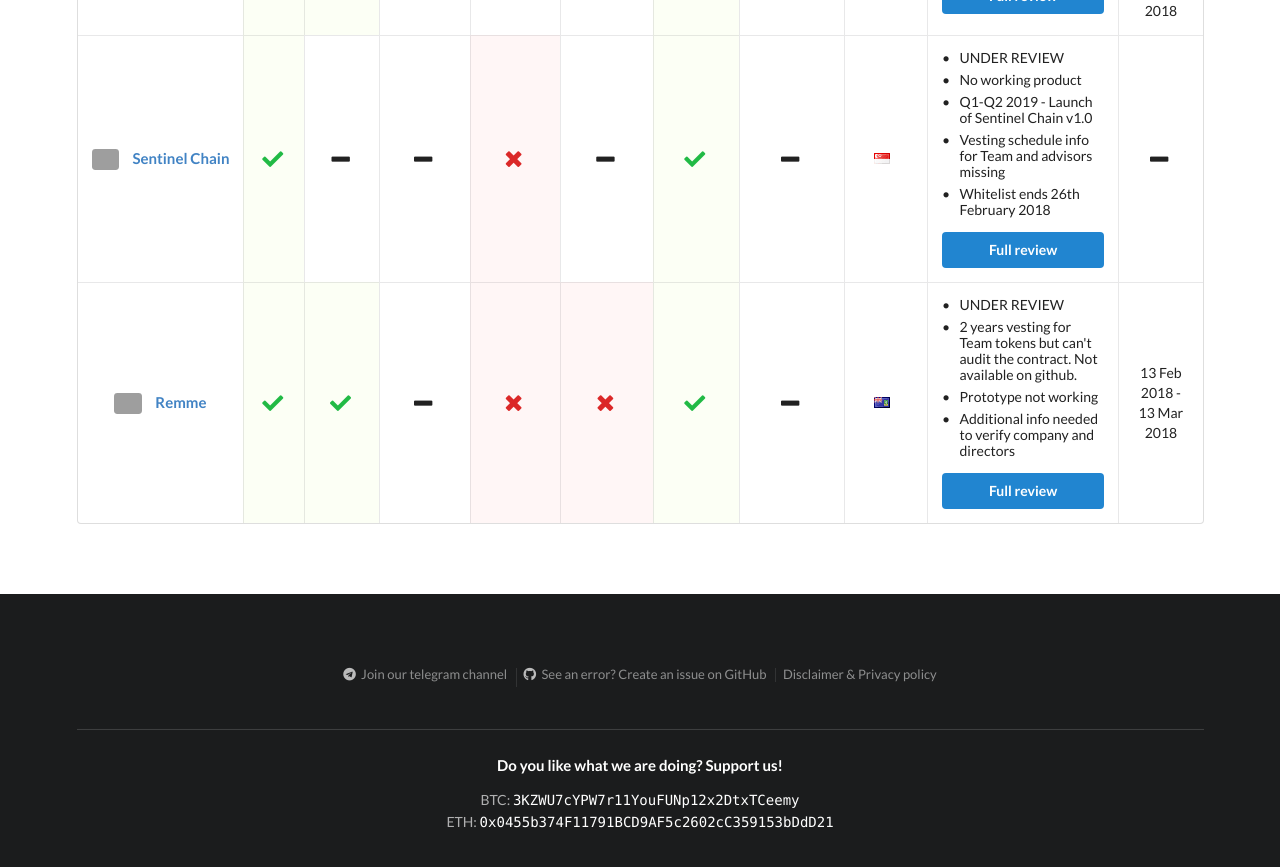
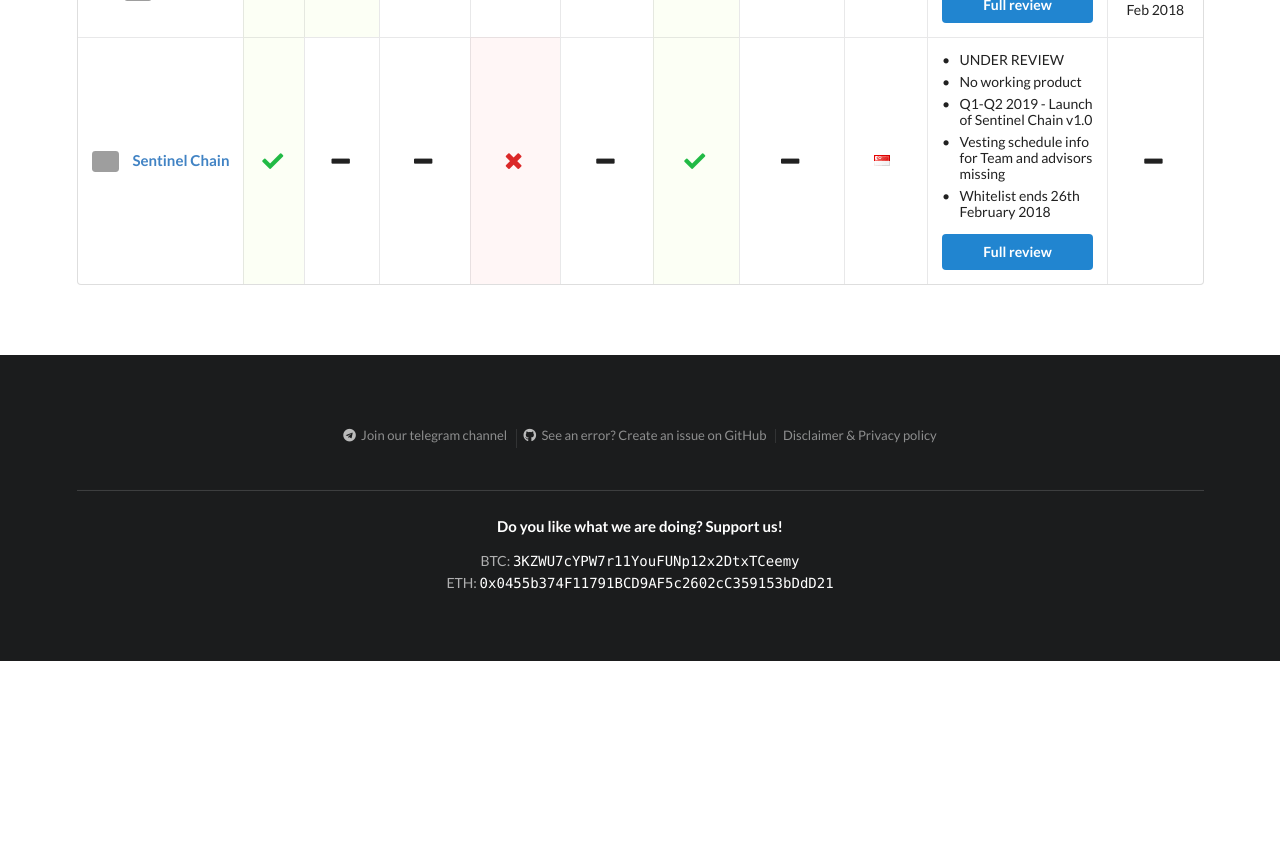
Before and after one commit to ico-check/ico-check, a Jekyll site: the page built from in-review.md, in a window 1280 px wide and 900 px high, scrolled down 917 px. Shown: the top 867 px of the window. Built offline with Jekyll 4.4.1, drawn with Linux system fonts in a browser that asks for light colours; nearby versions of some CDN libraries; after the commit the page ends 1578 px from its top, so only the background shows below that; grey boxes are pictures that could not be loaded.

Commit message:
37-remme-ico-check
Moving Remme to active and Upcoming ICOs

```diff
--- a/_data/in-review-icos.yml
+++ b/_data/in-review-icos.yml
@@ -75,24 +75,3 @@
   ico_end_date:
   safe:
   issue_url: https://github.com/ico-check/ico-check/issues/49
-
-- name: Remme
-  image: https://i.imgur.com/imj7JQL.jpg
-  url: https://tokensale.remme.io
-  real_team: true
-  github: true
-  smart_contract:
-  product: false
-  min_vesting: false
-  have_company: true
-  transparent:
-  location: British Virgin Islands
-  comments:
-    - content: UNDER REVIEW
-    - content: 2 years vesting for Team tokens but can't audit the contract. Not available on github.
-    - content: Prototype not working
-    - content: Additional info needed to verify company and directors
-  ico_start_date: 2018-02-13T11:00:00Z
-  ico_end_date: 2018-03-13T11:00:00Z
-  safe:
-  issue_url: https://github.com/ico-check/ico-check/issues/50
```
